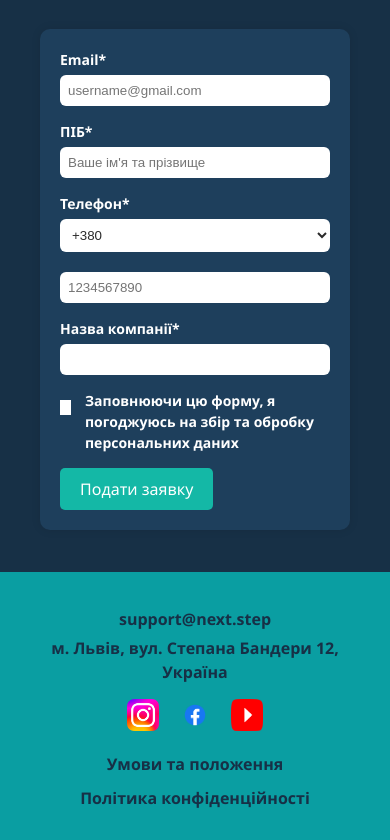
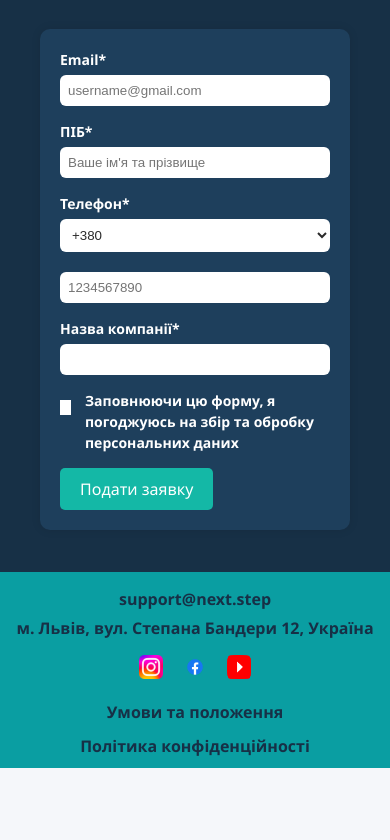
Before and after one commit to dark0m0n/NextStep, a React app in the folder frontend/: page / in a window 390 px wide. Shown: the part 6278-7118 px from the top of the page. After the commit the page ends 7046 px from the top, so only its background shows below. Built offline with nearby package versions, Linux system fonts and the light colour scheme; the HTML template or start-up script is replaced by a standard one.

Commit message:
Фронт Основна частина 23042025

```diff
--- a/frontend/src/App.css
+++ b/frontend/src/App.css
@@ -246,13 +246,20 @@ hr {
   .footer-icons {
     flex-wrap: wrap;
   }
+  .footer-icons img {
+    width: 24px;
+    height: 24px;
+  }
 
   .footer-links {
     flex-direction: column;
     gap: 10px;
+    margin-top: 5px;
   }
 
-  .plusmin{
-    width: 100%;
+  .footer{
+    padding: 10px;
   }
+
+
 }
--- a/frontend/src/assets/styles/index.css
+++ b/frontend/src/assets/styles/index.css
@@ -362,4 +362,8 @@
     .phone-field input {
       width: 100%;
     }
+
+    .plusmin{
+      width: 100%;
+    }
   }
```
